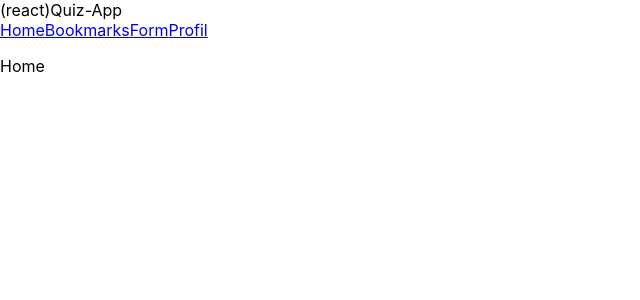
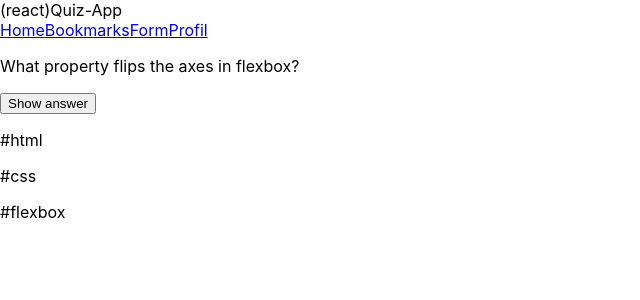
Before and after one commit to NilsOt1/Quizapp-react, a React (Create React App) app: page / in a window 1280 px wide. Shown: the top 300 px of the page, without its empty margins (0-640 px from the left). Built offline with nearby package versions, Linux system fonts and the light colour scheme.

Commit message:
add question Card

```diff
--- /dev/null
+++ b/src/components/QuizCard.js
@@ -0,0 +1,15 @@
+export default function QuizCard({ children }) {
+  return (
+    <section className="card" data-js="card">
+      <p className="question" data-js="question">
+        {children}
+      </p>
+      <button type="button">Show answer</button>
+      <section>
+        <p>#html</p>
+        <p>#css</p>
+        <p>#flexbox</p>
+      </section>
+    </section>
+  );
+}
--- a/src/pages/Home.js
+++ b/src/pages/Home.js
@@ -1,3 +1,5 @@
+import QuizCard from "../components/QuizCard";
+
 export default function Home() {
-  return <p>Home</p>;
+  return <QuizCard>What property flips the axes in flexbox?</QuizCard>;
 }
```
Also changed, not shown: 1 other file (tests, documents, lock files or other folders).
